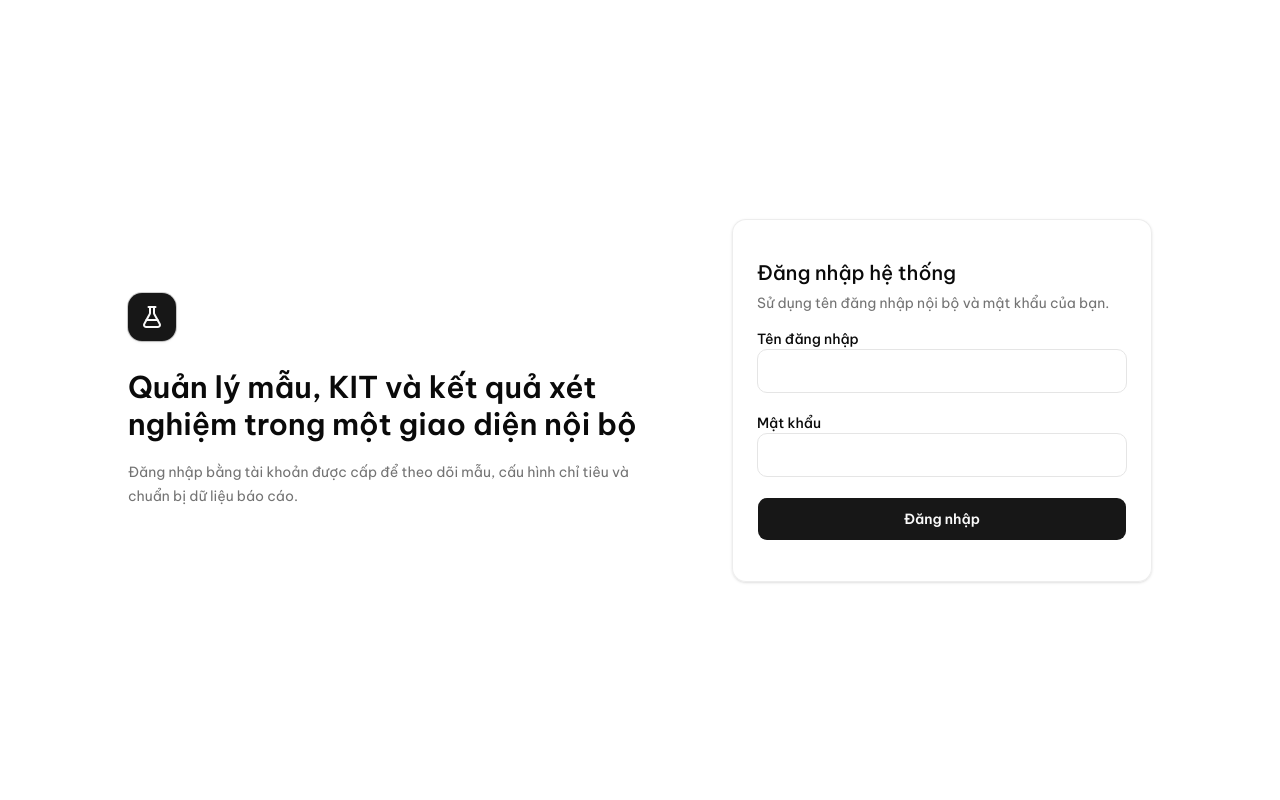
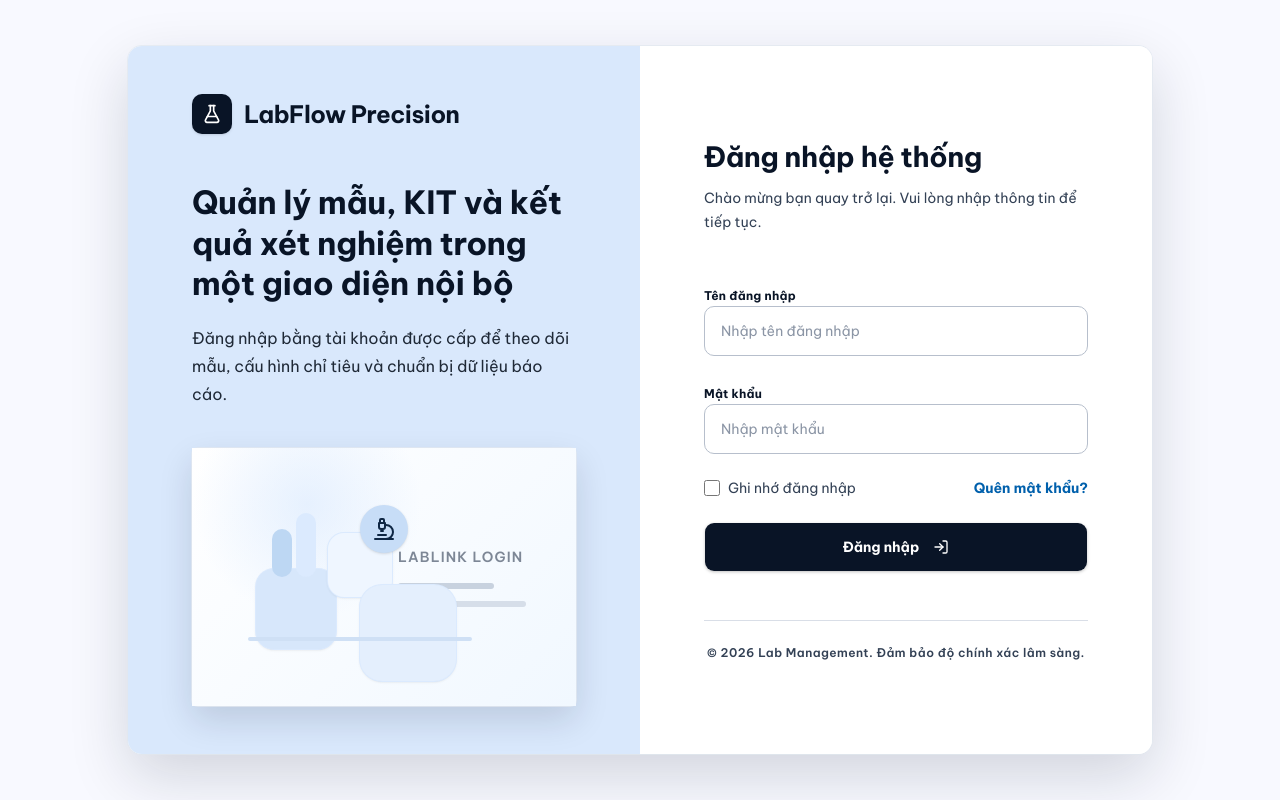
Before and after one commit to thienchi2109/lab-management, a Next.js app in the folder lab-kit-app/: page /login in a window 1280 px wide. Built offline with nearby package versions, Linux system fonts and the light colour scheme.

Commit message:
feat: align login page with visual reference

```diff
--- a/lab-kit-app/app/login/login-submit-button.tsx
+++ b/lab-kit-app/app/login/login-submit-button.tsx
@@ -1,6 +1,7 @@
 "use client";
 
 import { useFormStatus } from "react-dom";
+import { LogIn } from "lucide-react";
 
 import { Button } from "@/components/ui/button";
 
@@ -11,11 +12,12 @@ export function LoginSubmitButton() {
   return (
     <Button
       type="submit"
-      className="h-11 w-full rounded-lg text-sm font-semibold"
+      className="h-[50px] w-full rounded-lg bg-[#091426] text-sm font-bold text-white shadow-sm transition-all duration-200 hover:bg-[#1e293b] active:scale-[0.99] dark:bg-primary dark:text-primary-foreground"
       disabled={pending}
       aria-live="polite"
     >
       {pending ? "Đang đăng nhập" : "Đăng nhập"}
+      <LogIn className="ml-2 size-4" aria-hidden="true" />
     </Button>
   );
 }
--- a/lab-kit-app/app/login/page.tsx
+++ b/lab-kit-app/app/login/page.tsx
@@ -1,13 +1,6 @@
 import type { Metadata } from "next";
-import { FlaskConical } from "lucide-react";
+import { FlaskConical, Microscope } from "lucide-react";
 
-import {
-  Card,
-  CardContent,
-  CardDescription,
-  CardHeader,
-  CardTitle,
-} from "@/components/ui/card";
 import { Input } from "@/components/ui/input";
 import { LoginSubmitButton } from "./login-submit-button";
 
@@ -27,40 +20,46 @@ export default async function LoginPage({ searchParams }: LoginPageProps) {
   const errorMessageId = hasInvalidCredentials ? "login-error" : undefined;
 
   return (
-    <main className="flex min-h-[100dvh] items-center justify-center bg-background px-4 py-8 text-foreground sm:px-6 lg:px-8">
-      <section className="grid w-full max-w-5xl gap-6 lg:grid-cols-[minmax(0,1fr)_420px] lg:items-center">
-        <div className="hidden min-w-0 space-y-7 lg:block">
-          <div className="flex size-12 items-center justify-center rounded-xl bg-primary text-primary-foreground shadow-sm ring-1 ring-primary/20">
-            <FlaskConical className="size-6" />
-          </div>
-          <div className="max-w-xl space-y-4">
-            <h1 className="text-3xl leading-tight font-semibold text-balance text-foreground">
-              Quản lý mẫu, KIT và kết quả xét nghiệm trong một giao diện nội bộ
+    <main className="flex min-h-[100dvh] items-center justify-center bg-[#f8f9ff] px-4 py-6 text-[#0d1c2d] sm:px-6 lg:px-8 dark:bg-background dark:text-foreground">
+      <section className="grid w-full max-w-5xl overflow-hidden rounded-xl bg-white shadow-[0_22px_60px_rgb(15_23_42/0.16)] ring-1 ring-slate-200/70 lg:min-h-[698px] lg:grid-cols-2 dark:bg-card dark:ring-border">
+        <aside className="hidden bg-[#d9e8fc] px-16 py-12 lg:flex lg:flex-col lg:justify-between dark:bg-slate-900">
+          <div className="space-y-12">
+            <BrandMark />
+
+            <div className="space-y-5">
+              <h1 className="max-w-[470px] text-[32px] font-bold leading-[1.28] tracking-[-0.01em] text-[#091426] dark:text-foreground">
+                Quản lý mẫu, KIT và kết quả xét nghiệm trong một giao diện nội
+                bộ
               </h1>
-            <p className="max-w-lg text-sm leading-6 text-muted-foreground">
+              <p className="max-w-[430px] text-base leading-7 text-[#1f2937] dark:text-muted-foreground">
                 Đăng nhập bằng tài khoản được cấp để theo dõi mẫu, cấu hình chỉ
                 tiêu và chuẩn bị dữ liệu báo cáo.
               </p>
             </div>
           </div>
 
-        <Card className="w-full rounded-xl border border-border/70 bg-background/95 shadow-sm ring-0 dark:bg-card/95">
-          <CardHeader className="gap-2 px-5 pt-5 sm:px-6 sm:pt-6">
-            <div className="flex size-10 items-center justify-center rounded-lg bg-primary/10 text-primary lg:hidden">
-              <FlaskConical className="size-5" />
+          <LabPreview />
+        </aside>
+
+        <div className="flex min-h-[650px] flex-col justify-center bg-white px-6 py-8 sm:px-10 lg:px-16 dark:bg-card">
+          <div className="mx-auto w-full max-w-sm">
+            <div className="mb-10 flex justify-center lg:hidden">
+              <BrandMark />
             </div>
-            <CardTitle className="text-xl leading-tight">
+
+            <div className="mb-12">
+              <h2 className="mb-3 text-[28px] font-bold leading-tight tracking-[-0.01em] text-[#091426] dark:text-foreground">
                 Đăng nhập hệ thống
-            </CardTitle>
-            <CardDescription>
-              Sử dụng tên đăng nhập nội bộ và mật khẩu của bạn.
-            </CardDescription>
-          </CardHeader>
-          <CardContent className="px-5 pb-5 sm:px-6 sm:pb-6">
-            <form action="/auth/login" method="post" className="space-y-5">
-              <div className="space-y-2.5">
+              </h2>
+              <p className="text-sm leading-6 text-[#334155] dark:text-muted-foreground">
+                Chào mừng bạn quay trở lại. Vui lòng nhập thông tin để tiếp tục.
+              </p>
+            </div>
+
+            <form action="/auth/login" method="post" className="space-y-6">
+              <div className="space-y-3">
                 <label
-                  className="text-sm font-medium text-foreground"
+                  className="text-xs font-bold tracking-[0.02em] text-[#091426] dark:text-foreground"
                   htmlFor="username"
                 >
                   Tên đăng nhập
@@ -69,16 +68,17 @@ export default async function LoginPage({ searchParams }: LoginPageProps) {
                   id="username"
                   name="username"
                   autoComplete="username"
+                  placeholder="Nhập tên đăng nhập"
                   aria-invalid={hasInvalidCredentials}
                   aria-describedby={errorMessageId}
-                  className="h-11 rounded-lg bg-background px-3"
+                  className="h-[50px] rounded-lg border-[#b7bfcc] bg-white px-4 text-base text-[#091426] shadow-none placeholder:text-[#8b95a5] focus-visible:border-[#0060ac] focus-visible:ring-[#0060ac]/15 dark:bg-background dark:text-foreground"
                   required
                 />
               </div>
 
-              <div className="space-y-2.5">
+              <div className="space-y-3">
                 <label
-                  className="text-sm font-medium text-foreground"
+                  className="text-xs font-bold tracking-[0.02em] text-[#091426] dark:text-foreground"
                   htmlFor="password"
                 >
                   Mật khẩu
@@ -88,11 +88,32 @@ export default async function LoginPage({ searchParams }: LoginPageProps) {
                   name="password"
                   type="password"
                   autoComplete="current-password"
+                  placeholder="Nhập mật khẩu"
                   aria-invalid={hasInvalidCredentials}
                   aria-describedby={errorMessageId}
-                  className="h-11 rounded-lg bg-background px-3"
+                  className="h-[50px] rounded-lg border-[#b7bfcc] bg-white px-4 text-base text-[#091426] shadow-none placeholder:text-[#8b95a5] focus-visible:border-[#0060ac] focus-visible:ring-[#0060ac]/15 dark:bg-background dark:text-foreground"
                   required
                 />
+              </div>
+
+              <div className="flex items-center justify-between gap-4">
+                <label
+                  className="flex min-w-0 items-center gap-2 text-sm text-[#334155] dark:text-muted-foreground"
+                  htmlFor="remember-session"
+                >
+                  <input
+                    id="remember-session"
+                    type="checkbox"
+                    className="size-4 rounded border-[#b7bfcc] bg-white text-[#091426] focus:ring-2 focus:ring-[#0060ac]/20"
+                  />
+                  <span>Ghi nhớ đăng nhập</span>
+                </label>
+                <a
+                  className="shrink-0 text-sm font-bold text-[#0060ac] underline-offset-4 hover:underline"
+                  href="mailto:admin@lab-management.local"
+                >
+                  Quên mật khẩu?
+                </a>
               </div>
 
               {hasInvalidCredentials ? (
@@ -107,9 +128,58 @@ export default async function LoginPage({ searchParams }: LoginPageProps) {
 
               <LoginSubmitButton />
             </form>
-          </CardContent>
-        </Card>
+
+            <div className="mt-12 border-t border-[#d9dee7] pt-6 text-center dark:border-border">
+              <p className="text-xs font-semibold tracking-[0.04em] text-[#334155] dark:text-muted-foreground">
+                © 2026 Lab Management. Đảm bảo độ chính xác lâm sàng.
+              </p>
+            </div>
+          </div>
+        </div>
       </section>
     </main>
   );
 }
+
+function BrandMark() {
+  return (
+    <div className="flex items-center gap-3">
+      <div className="flex size-10 items-center justify-center rounded-lg bg-[#091426] text-white shadow-sm">
+        <FlaskConical className="size-5" aria-hidden="true" />
+      </div>
+      <span className="text-2xl font-bold tracking-[-0.02em] text-[#091426] dark:text-foreground">
+        LabFlow Precision
+      </span>
+    </div>
+  );
+}
+
+function LabPreview() {
+  return (
+    <div className="relative mt-10 h-[258px] rounded-sm bg-white shadow-[0_14px_34px_rgb(15_23_42/0.14)] ring-1 ring-slate-200/80 dark:bg-background dark:ring-border">
+      <div className="absolute inset-0 bg-[radial-gradient(circle_at_30%_22%,rgb(219_234_254/0.65),transparent_34%),linear-gradient(135deg,rgb(255_255_255),rgb(241_248_255))] dark:from-slate-950" />
+      <div className="relative grid h-full grid-cols-[1fr_150px] items-center gap-8 px-10">
+        <div className="relative h-36">
+          <div className="absolute left-6 top-16 size-20 rounded-[18px] bg-[#d7e7fb] shadow-sm ring-1 ring-blue-100" />
+          <div className="absolute left-24 top-7 size-16 rounded-[16px] bg-[#eff6ff] shadow-sm ring-1 ring-blue-100" />
+          <div className="absolute left-32 top-20 size-24 rounded-[22px] bg-[#e4effd] shadow-sm ring-1 ring-blue-100" />
+          <div className="absolute left-32 top-0 flex size-12 items-center justify-center rounded-full bg-[#c7ddf7] text-[#0f2744] shadow-sm">
+            <Microscope className="size-6" aria-hidden="true" />
+          </div>
+          <div className="absolute left-10 top-6 h-12 w-5 rounded-full bg-[#bdd7f3]" />
+          <div className="absolute left-16 top-2 h-16 w-5 rounded-full bg-[#dbeafe]" />
+          <div className="absolute bottom-2 left-4 h-1 w-56 rounded-full bg-[#cfe0f5]" />
+        </div>
+        <div className="space-y-4 pl-3 text-[#7d8796]">
+          <p className="text-sm font-semibold tracking-[0.08em]">
+            LABLINK LOGIN
+          </p>
+          <div className="space-y-3">
+            <div className="h-1.5 w-24 rounded-full bg-[#c8d2df]" />
+            <div className="h-1.5 w-32 rounded-full bg-[#d6dee9]" />
+          </div>
+        </div>
+      </div>
+    </div>
+  );
+}
```
Lines whose indentation alone changed are shown as unchanged.
